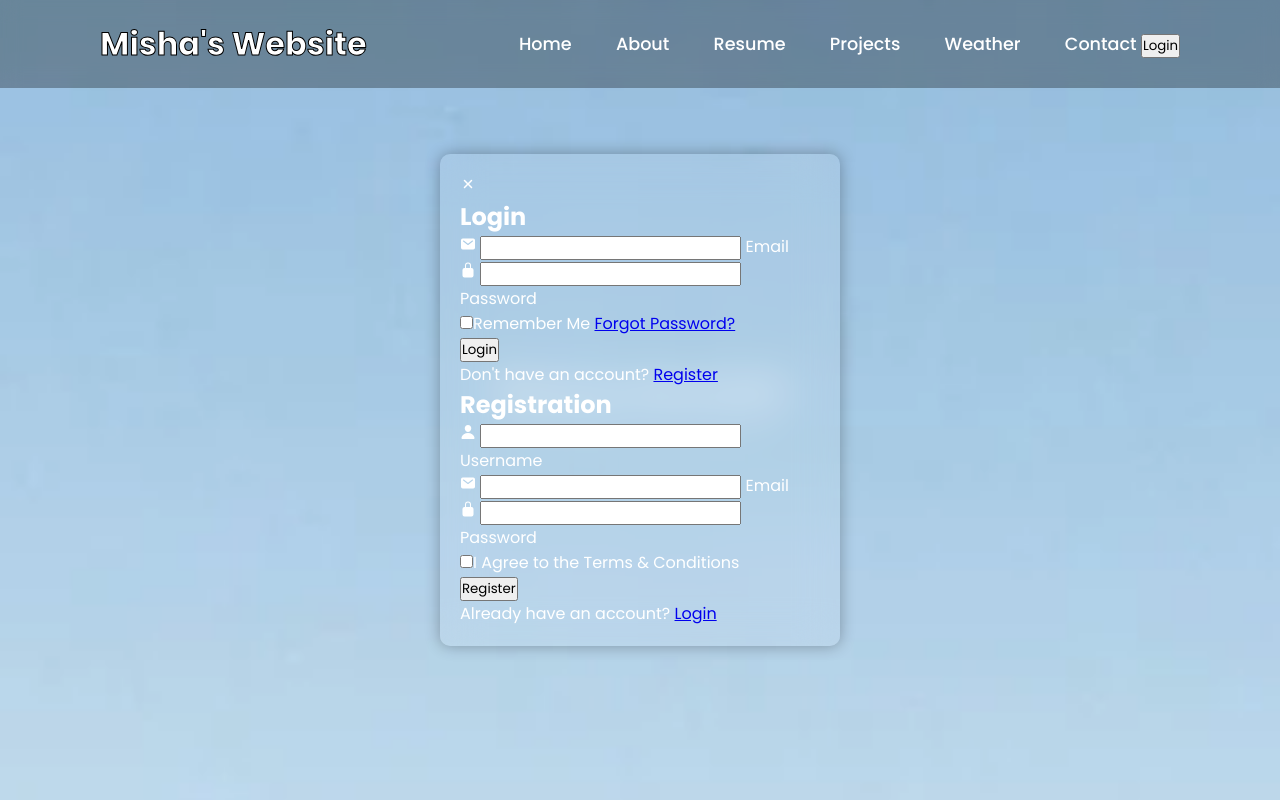
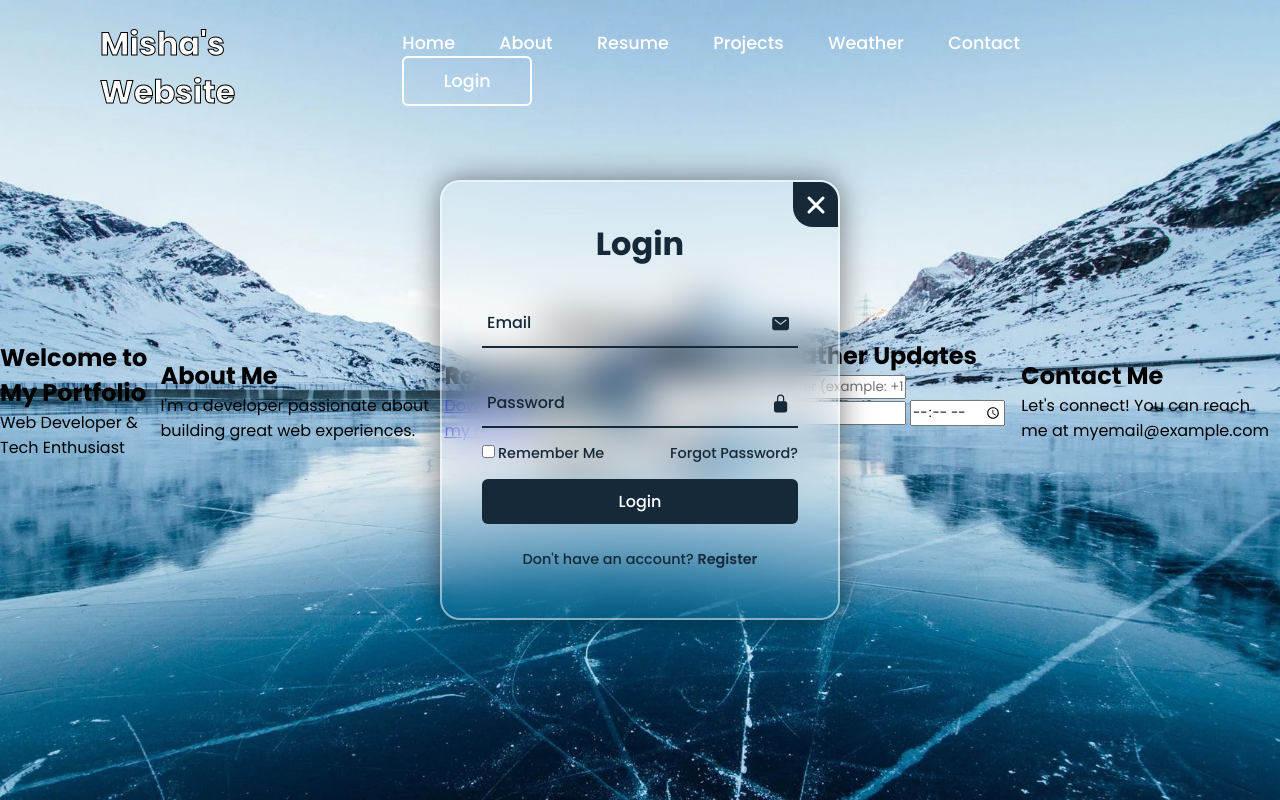
Before and after one commit to MishaZoubarev/website, a website: page public/index.html in a window 1280 px wide. Both pictures are taken after a click on the button "Login". Shown: the top 800 px of the page. Drawn offline with nearby package versions, Linux system fonts and the light colour scheme.

Commit message:
reverting styles.css

```diff
--- a/public/styles.css
+++ b/public/styles.css
@@ -5,96 +5,287 @@
     padding: 0;
     box-sizing: border-box;
     font-family: 'Poppins', sans-serif;
-    scroll-behavior: smooth;
 }
 
-/* Background */
 body {
+    display: flex;
+    justify-content: center;
+    align-items: center;
+    min-height: 100vh;
     background: url('wp8552676.webp') no-repeat;
     background-size: cover;
     background-position: center;
-    color: white;
 }
 
-/* Header */
-header {
+header{
     position: fixed;
     top: 0;
     left: 0;
     width: 100%;
     padding: 20px 100px;
+    /* background: red; */
     display: flex;
     justify-content: space-between;
     align-items: center;
-    z-index: 100;
-    background: rgba(0, 0, 0, 0.3);
-    backdrop-filter: blur(10px);
+    z-index: 99;
 }
 
 .logo {
     font-size: 2em;
+    color: #fff;
     user-select: none;
     -webkit-text-stroke: 1px black;
 }
 
-.navigation a {
+.navigation a{
     position: relative;
     font-size: 1.1em;
-    color: white;
+    color: #fff;
     text-decoration: none;
     font-weight: 500;
     margin-left: 40px;
 }
 
-.navigation a:hover {
-    text-decoration: underline;
+.navigation a::after {
+    content: '';
+    position: absolute;
+    left: 0;
+    bottom: -6px;
+    width: 100%;
+    height: 3px;
+    background: #fff;
+    border-radius: 5px;
+    transform-origin: right;
+    transform: scaleX(0);
+    transition: transform .5s;
 }
 
-/* Sections */
-section {
-    height: 100vh;
-    padding: 100px 10%;
+.navigation a:hover::after {
+    transform-origin: left;
+    transform: scaleX(1);
+}
+
+.navigation .btnLogin-popup{
+    width: 130px;
+    height: 50px;
+    background: transparent;
+    border: 2px solid #fff;
+    outline: none;
+    border-radius: 6px;
+    cursor: pointer;
+    font-size: 1.1em;
+    color: #fff;
+    font-weight: 500;
+    margin-left: 40px;
+    transition: .5s;
+}
+
+.navigation .btnLogin-popup:hover {
+    background: #fff;
+    color: #162938;
+}
+
+.wrapper {
+    position: relative;
+    width: 400px;
+    height: 440px;
+    background: transparent;
+    border: 2px solid rgba(255, 255, 255, .5);
+    border-radius: 20px;
+    backdrop-filter: blur(20px);
+    box-shadow: 0 0 30px rgba(0, 0, 0, .5);
     display: flex;
     justify-content: center;
     align-items: center;
-    text-align: center;
-}
-
-#home {
-    display: flex;
-    flex-direction: column;
-    justify-content: center;
-    align-items: center;
-}
-
-#about, #projects, #weather, #contact {
-    display: flex;
-    flex-direction: column;
-    justify-content: center;
-    align-items: center;
-}
-
-/* Login Popup */
-.wrapper {
+    overflow: hidden;
+    transform: scale(0);
+    transition: transform .5s ease, height .2s ease;
     position: fixed;
-    top: 50%;
-    left: 50%;
-    transform: translate(-50%, -50%) scale(0);
-    width: 400px;
-    background: rgba(255, 255, 255, 0.1);
-    border-radius: 10px;
-    backdrop-filter: blur(20px);
-    padding: 20px;
-    box-shadow: 0 0 15px rgba(0, 0, 0, 0.3);
-    transition: transform 0.3s ease-in-out;
-    z-index: 200;
+    z-index: 100;
 }
 
 .wrapper.active-popup {
-    transform: translate(-50%, -50%) scale(1);
+    transform: scale(1);
 }
 
-/* Weather Subscription */
+.wrapper.active {
+    height: 520px;
+}
+
+.wrapper .form-box {
+    width: 100%;
+    padding: 40px;
+
+}
+
+.wrapper .form-box.login {
+    transition: transform .18s ease;
+    transform: translateX(0);
+}
+
+.wrapper.active .form-box.login{
+    transition: none;
+    transform: translateX(-400px);
+}
+
+.wrapper .form-box.register {
+    position: absolute;
+    transition: none;
+    transform: translateX(400px);
+}
+
+.wrapper.active .form-box.register {
+    transition: transform .18s ease;
+    transform: translateX(0);
+}
+
+.wrapper .icon-close {
+    position: absolute;
+    top: 0;
+    right: 0;
+    width: 45px;
+    height: 45px;
+    background: #162938;
+    font-size: 2em;
+    color: #fff;
+    display: flex;
+    justify-content: center;
+    align-items: center;
+    border-bottom-left-radius: 20px;
+    cursor: pointer;
+    z-index: 1;
+}
+
+.form-box h2 {
+    font-size: 2em;
+    color: #162938;
+    text-align: center;
+
+}
+
+.input-box {
+    position: relative;
+    width: 100%;
+    height: 50px;
+    border-bottom: 2px solid #162938;
+    margin: 30px 0;
+}
+
+.input-box label{
+    position: absolute;
+    top: 50%;
+    left: 5px;
+    transform: translateY(-50%);
+    font-size: 1em;
+    color: #162938;
+    font-weight: 500;
+    pointer-events: none;
+    transition: .5s;
+
+}
+
+.input-box input:focus~label,
+.input-box input:valid~label{
+    top: -5px;
+
+}
+
+.input-box input{
+    width: 100%;
+    height: 100%;
+    background: transparent;
+    border: none;
+    outline: none;
+    font-size: 1em;
+    color: #162938;
+    font-weight: 600;
+    padding: 0 35px 0 5px;
+
+}
+
+.input-box .icon{
+    position: absolute;
+    right: 8px;
+    font-size: 1.2em;
+    color: #162938;
+    line-height: 57px;
+}
+
+.remember-forgot{
+    font-size: .9em;
+    color:#162938;
+    font-weight: 500;
+    margin: -15px 0 15px;
+    display: flex;
+    justify-content: space-between;
+
+}
+
+.remember-forgot label input{
+    accent-color: #162938;
+    margin-right: 3px;
+}
+
+.remember-forgot a{
+    color: #162938;
+    text-decoration: none;
+
+}
+
+.remember-forgot a:hover {
+    text-decoration: underline;
+
+}
+
+.btn {
+    width: 100%;
+    height: 45px;
+    background: #162938;
+    border: none;
+    outline: none;
+    border-radius: 6px;
+    cursor: pointer;
+    font-size: 1em;
+    color: #fff;
+    font-weight: 500;
+}
+
+.login-register {
+    font-size: .9em;
+    color: #162938;
+    text-align: center;
+    font-weight: 500;
+    margin: 25px 0 10px;
+}
+
+.login-register p a {
+    color: #162938;
+    text-decoration: none;
+    font-weight: 600;
+}
+
+.login-register p a:hover {
+    text-decoration: underline;
+
+}
+
+
+
+
+
+
+.sms-container h2 {
+    font-size: 1.8em;
+    font-weight: bold;
+
+    text-shadow:
+        -1px -1px 0px black,
+         1px -1px 0px black,
+        -1px  1px 0px black,
+         1px  1px 0px black;
+    color: white;
+}
+
 .sms-container {
     width: 350px;
     background: rgba(255, 255, 255, 0.2);
@@ -102,16 +293,10 @@ section {
     border-radius: 15px;
     backdrop-filter: blur(10px);
     text-align: center;
+    color: white;
     margin-top: 30px;
     border: 2px solid rgba(255, 255, 255, 0.3);
     box-shadow: 0 4px 10px rgba(0, 0, 0, 0.2);
-}
-
-.sms-container h2 {
-    font-size: 1.8em;
-    font-weight: bold;
-    text-shadow: -1px -1px 0px black, 1px -1px 0px black, -1px 1px 0px black, 1px 1px 0px black;
-    color: white;
 }
 
 .sms-container input,
@@ -134,8 +319,3 @@ section {
     font-size: 0.9em;
     color: rgb(0, 0, 0);
 }
-
-/* Smooth Scrolling Navigation */
-.navigation a {
-    cursor: pointer;
-}
```
